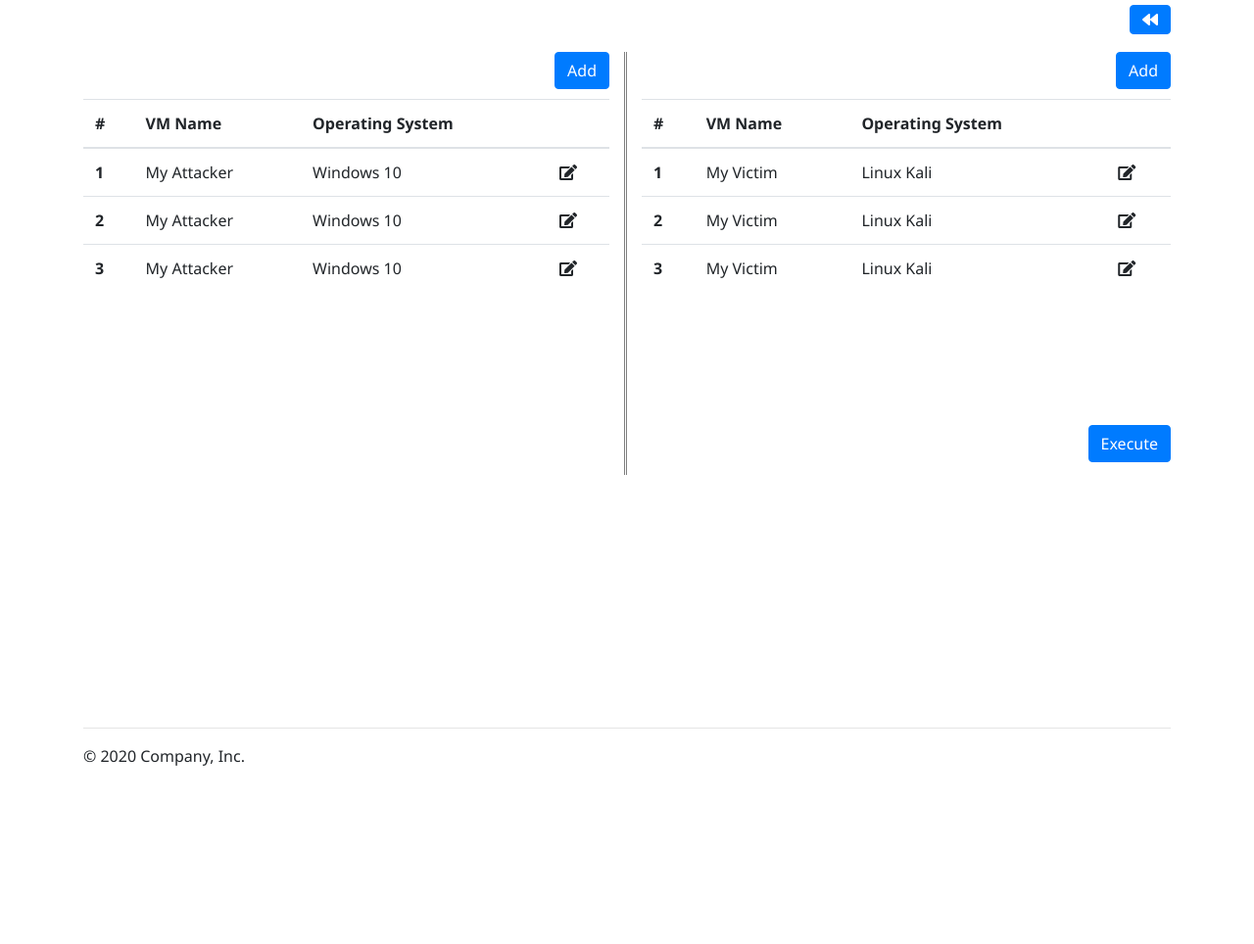
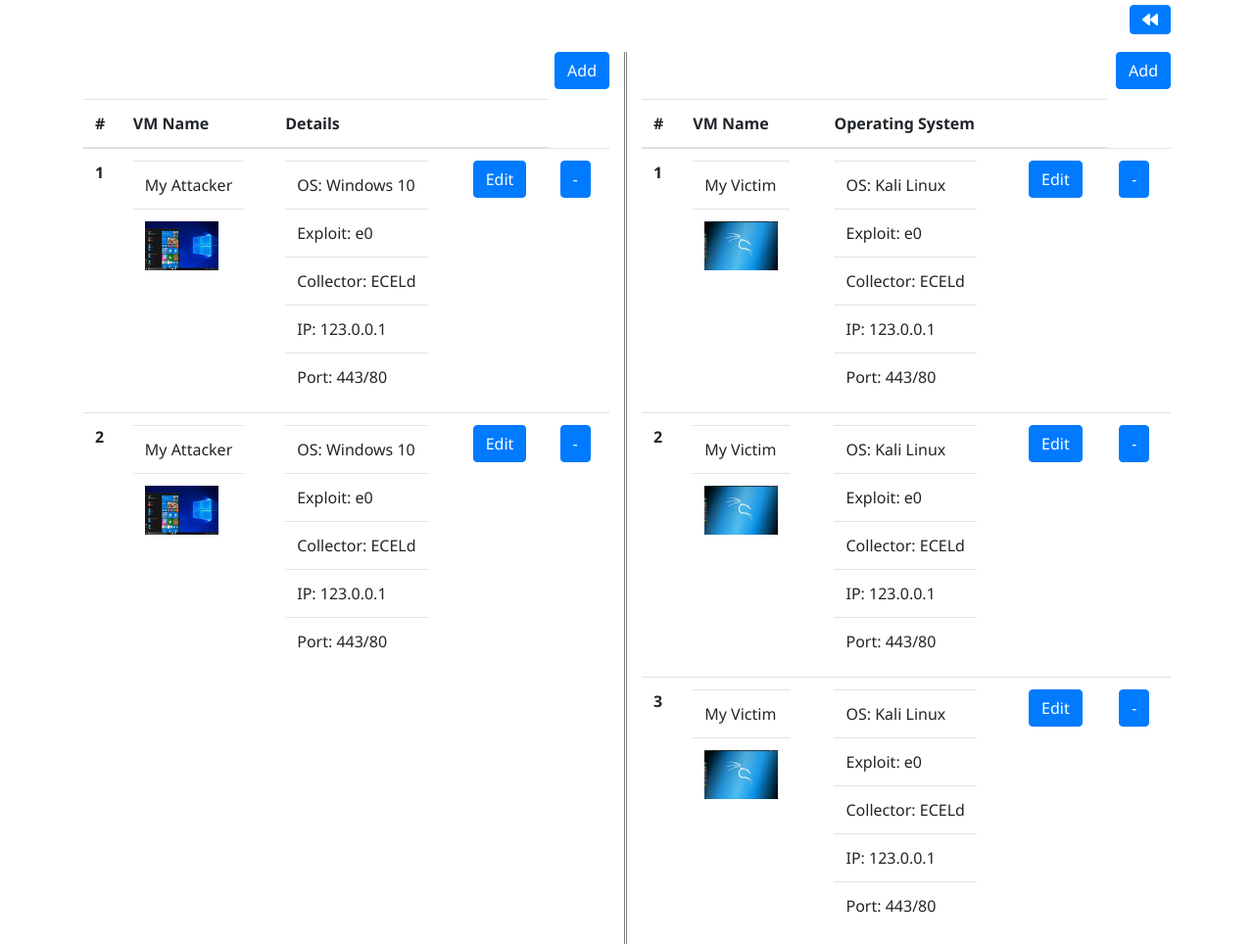
Before and after one commit to Practicum-Team-3/BlackHole-Electron, a plain HTML site: page Screens/Windows/MachineListWindow/machineList.html in a window 1280 px wide. Shown: the top 964 px of the page at 98% size. Before the commit the page ends 800 px from the top, so only its background shows below. Drawn offline with Linux system fonts and the light colour scheme.

Commit message:
Add files via upload

```diff
--- a/Screens/Windows/MachineListWindow/machineList.html
+++ b/Screens/Windows/MachineListWindow/machineList.html
@@ -1,6 +1,9 @@
 <!DOCTYPE html>
 <html>
     <head>
+		<script>
+			window.jQuery = window.$ = require('../../../Electron/node_modules/jquery/dist/jquery')
+		</script>
 		<link rel="stylesheet" href="../CoreComponents/CSS/Bootstrap/bootstrap.css">
 		<link rel="stylesheet" href="../CoreComponents/CSS/Bootstrap/site.css">
 		<script scr="../CoreComponents/CSS/Bootstrap/bootstrap.js"></script>
@@ -8,23 +11,17 @@
 
         <meta charset="UTF-8">
         <title>BlackHole</title>
+		<script src="../CoreComponents/CSS/Bootstrap/bootstrap.min.js"></script>
     </head>
     <body>
 		<div class="container">
 
 			<div class="row">
 				<div class="col-md-12 text-right" style="height:45px; padding-top:5px;">
-					<button type="submit" onClick="window.location='../welcomeWindow/welcomeWindow.html';" class="btn btn-primary fa fa-backward"></button>
+					<button type="submit" onClick="window.location='../newScenarioWindow/newScenario.html';" class="btn btn-primary fa fa-backward"></button>
 				</div>
 			</div>
 
-			<!--form>
-				<div class="form-group">
-					<label for="exampleInputEmail1">Scenario Name</label>
-					<input type="email" class="form-control" id="exampleInputEmail1" aria-describedby="emailHelp" placeholder="Enter scenario name"-->
-					<!--small id="emailHelp" class="form-text text-muted">We'll never share your email with anyone else.</small-->
-				<!--/div>
-			</form-->
 
 			<div class="row" id="content_ns" style="padding-top:8px">
 				<div class="col-md-6" style="border-right:double gray;">
@@ -36,28 +33,59 @@
 						<tr>
 						  <th scope="col">#</th>
 						  <th scope="col">VM Name</th>
-						  <th scope="col">Operating System</th>
+						  <th scope="col">Details</th>
 						  <th scope="col"></th>
 						</tr>
 					  </thead>
 					  <tbody>
-						<tr>
+						<tr id = row1left>
 						  <th scope="row">1</th>
-						  <td>My Attacker</td>
-						  <td>Windows 10</td>
-						  <td><i class="fa fa-edit"></i></td>
+						  <td>
+							  <table>
+								  <tr><td>My Attacker</td></tr>
+								  <td><img src="windows10.jpg" alt="" border=3 height=50 width=75></img></th></tr>
+							  </table>
+						  <td>
+							  <table>
+								  <tr><td>OS: Windows 10</td></tr>
+								  <tr><td>Exploit: e0</td></tr>
+								  <tr><td>Collector: ECELd</td></tr>
+								  <tr><td>IP: 123.0.0.1</td></tr>
+								  <tr><td>Port: 443/80</td></tr>
+							  </table>
+						  </td>
+						  <td><input type="button" value="Edit" onclick = "window.location='../MachineEditWindow/machineEdit.html';"  class="btn btn-primary"/></td>
+							<td><input type="button" value="-" onclick="deleteRow()" class="btn btn-primary"/></td>
+							<script>
+            					function deleteRow() {
+                				document.getElementById("row1left").remove();
+           						 }
+       						 </script>
+
 						</tr>
-						<tr>
+						<tr id = row2left>
 						  <th scope="row">2</th>
-						  <td>My Attacker</td>
-						  <td>Windows 10</td>
-						  <td><i class="fa fa-edit"></i></td>
-						</tr>
-						<tr>
-						  <th scope="row">3</th>
-						   <td>My Attacker</td>
-						  <td>Windows 10</td>
-						  <td><i class="fa fa-edit"></i></td>
+						   <td>
+							  <table>
+								  <tr><td>My Attacker</td></tr>
+								  <td><img src="windows10.jpg" alt="" border=3 height=50 width=75></img></th></tr>
+							  </table>
+						  <td>
+							  <table>
+								  <tr><td>OS: Windows 10</td></tr>
+								  <tr><td>Exploit: e0</td></tr>
+								  <tr><td>Collector: ECELd</td></tr>
+								  <tr><td>IP: 123.0.0.1</td></tr>
+								  <tr><td>Port: 443/80</td></tr>
+							  </table>
+						  </td>
+						  <td><input type="button" value="Edit" onclick = "window.location='../MachineEditWindow/machineEdit.html';"  class="btn btn-primary"/></td>
+							<td><input type="button" value="-" onclick="deleteRow()" class="btn btn-primary"/></td>
+							<script>
+            					function deleteRow() {
+                				document.getElementById("row2left").remove();
+           						 }
+       						 </script>
 						</tr>
 					  </tbody>
 					</table>
@@ -66,7 +94,7 @@
 
 				<div class="col-md-6">
 					<div class="text-right" style="padding-bottom:10px;">
-							<button type="submit" class="btn btn-primary">Add</button>
+						<button type="submit" onClick="window.location='../MachineEditWindow/machineEdit.html';" class="btn btn-primary">Add</button>
 					</div>
 
 					<table class="table">
@@ -79,101 +107,86 @@
 						</tr>
 					  </thead>
 					  <tbody>
-						<tr>
+						<tr id = row1right>
 						  <th scope="row">1</th>
-						  <td>My Victim</td>
-						  <td>Linux Kali</td>
-						  <td><i class="fa fa-edit"></i></td>
+						   <td>
+							  <table>
+								  <tr><td>My Victim</td></tr>
+								  <td><img src="kaliLinux.jpg" alt="" border=3 height=50 width=75></img></th></tr>
+							  </table>
+						  <td>
+							  <table>
+								  <tr><td>OS: Kali Linux</td></tr>
+								  <tr><td>Exploit: e0</td></tr>
+								  <tr><td>Collector: ECELd</td></tr>
+								  <tr><td>IP: 123.0.0.1</td></tr>
+								  <tr><td>Port: 443/80</td></tr>
+							  </table>
+						  </td>
+						  <td><input type="button" value="Edit" onclick = "window.location='../MachineEditWindow/machineEdit.html';"  class="btn btn-primary"/></td>
+							<td><input type="button" value="-" onclick="deleteRow()" class="btn btn-primary"/></td>
+							<script>
+            					function deleteRow() {
+                				document.getElementById("row1right").remove();
+           						 }
+       						 </script>
 						</tr>
-						<tr>
+						<tr id = row2right>
 						  <th scope="row">2</th>
-						   <td>My Victim</td>
-						  <td>Linux Kali</td>
-						  <td><i class="fa fa-edit"></i></td>
+						    <td>
+							  <table>
+								  <tr><td>My Victim</td></tr>
+								  <td><img src="kaliLinux.jpg" alt="" border=3 height=50 width=75></img></th></tr>
+							  </table>
+						  <td>
+							  <table>
+								  <tr><td>OS: Kali Linux</td></tr>
+								  <tr><td>Exploit: e0</td></tr>
+								  <tr><td>Collector: ECELd</td></tr>
+								  <tr><td>IP: 123.0.0.1</td></tr>
+								  <tr><td>Port: 443/80</td></tr>
+							  </table>
+						  </td>
+						  <td><input type="button" value="Edit" onclick = "window.location='../MachineEditWindow/machineEdit.html';"  class="btn btn-primary"/></td>
+							<td><input type="button" value="-" onclick="deleteRow()" class="btn btn-primary"/></td>
+							<script>
+            					function deleteRow() {
+                				document.getElementById("row2right").remove();
+           						 }
+       						 </script>
 						</tr>
-						<tr>
+						<tr id = row3right>
 						  <th scope="row">3</th>
-						   <td>My Victim</td>
-						  <td>Linux Kali</td>
-						  <td><i class="fa fa-edit"></i></td>
+						    <td>
+							  <table>
+								  <tr><td>My Victim</td></tr>
+								  <td><img src="kaliLinux.jpg" alt="" border=3 height=50 width=75></img></th></tr>
+							  </table>
+						  <td>
+							  <table>
+								  <tr><td>OS: Kali Linux</td></tr>
+								  <tr><td>Exploit: e0</td></tr>
+								  <tr><td>Collector: ECELd</td></tr>
+								  <tr><td>IP: 123.0.0.1</td></tr>
+								  <tr><td>Port: 443/80</td></tr>
+							  </table>
+						  </td>
+						  <td><input type="button" value="Edit" onclick = "window.location='../MachineEditWindow/machineEdit.html';"  class="btn btn-primary"/></td>
+							<td><input type="button" value="-" onclick="deleteRow()" class="btn btn-primary"/></td>
+							<script>
+            					function deleteRow() {
+                				document.getElementById("row3right").remove();
+           						 }
+       						 </script>
 						</tr>
 					  </tbody>
 					</table>
 					<br/><br/><br/><br/><br/>
 					<div class="text-right">
-						<button type="submit" class="btn btn-primary">Execute</button>
+						<button type="submit" onClick="window.location='../NetworkWindow/networkWindow.html'" class="btn btn-primary">Execute</button>
 					</div>
-					<!--div class="list-group">
-					  <a href="#" class="list-group-item list-group-item-action flex-column align-items-start active">
-						<div class="d-flex w-100 justify-content-between">
-						  <h5 class="mb-1">Kali Linux VM</h5>
-						  <small>Running</small>
-						</div>
-						<p class="mb-1">Virtual Machine with malware exposed.</p>
-						<small>Operation System: Kali - Memory: 4gb - Space: 40gb - IP: 127.0.0.1 - Port: 443</small>
-					  </a>
-					 <a href="#" class="list-group-item list-group-item-action flex-column align-items-start">
-						<div class="d-flex w-100 justify-content-between">
-						  <h5 class="mb-1">Windows 10</h5>
-						  <small>Running</small>
-						</div>
-						<p class="mb-1">Virtual Machine with malware exposed.</p>
-						<small>Operation System: Kali - Memory: 4gb - Space: 40gb - IP: 127.0.0.1 - Port: 443</small>
-					  </a>
-					 <a href="#" class="list-group-item list-group-item-action flex-column align-items-start">
-						<div class="d-flex w-100 justify-content-between">
-						  <h5 class="mb-1">Windows Server 2008</h5>
-						  <small>off</small>
-						</div>
-						<p class="mb-1">Virtual Machine with malware exposed.</p>
-						<small>Operation System: Kali - Memory: 4gb - Space: 40gb - IP: 127.0.0.1 - Port: 443</small>
-					  </a>
-					  <a href="#" class="list-group-item list-group-item-action flex-column align-items-start">
-						<div class="d-flex w-100 justify-content-between">
-						  <h5 class="mb-1">List group item heading</h5>
-						  <small class="text-muted">3 days ago</small>
-						</div>
-						<p class="mb-1">Donec id elit non mi porta gravida at eget metus. Maecenas sed diam eget risus varius blandit.</p>
-						<small class="text-muted">Donec id elit non mi porta.</small>
-					  </a>
-					  <a href="#" class="list-group-item list-group-item-action flex-column align-items-start">
-						<div class="d-flex w-100 justify-content-between">
-						  <h5 class="mb-1">List group item heading</h5>
-						  <small class="text-muted">3 days ago</small>
-						</div>
-						<p class="mb-1">Donec id elit non mi porta gravida at eget metus. Maecenas sed diam eget risus varius blandit.</p>
-						<small class="text-muted">Donec id elit non mi porta.</small>
-					  </a>
-					  <a href="#" class="list-group-item list-group-item-action flex-column align-items-start">
-						<div class="d-flex w-100 justify-content-between">
-						  <h5 class="mb-1">List group item heading</h5>
-						  <small class="text-muted">3 days ago</small>
-						</div>
-						<p class="mb-1">Donec id elit non mi porta gravida at eget metus. Maecenas sed diam eget risus varius blandit.</p>
-						<small class="text-muted">Donec id elit non mi porta.</small>
-					  </a>
-					  				<div class="text-right" style="padding-top:10px; padding-bottom:10px;">
-					<button type="button" class="btn btn-secondary btn-sm fa fa-trash">Remove</button>
-					<button type="button" class="btn btn-primary btn-sm fa fa-edit">Edit</button>
-
-
-<br/><br/><br/><br/><br/><br/><br/>
-					<div class="text-right">
-						<button type="submit" class="btn btn-primary">Add</button>
-					</div>
-
-
-				</div>
-					  <button type="submit" class="btn btn-primary">Submit</button>
-					</div-->
 				</div>
 			</div>
-
-
-			<footer class="footer fixed-bottom container">
-					<hr>
-					<p>&copy; 2020 Company, Inc.</p>
-			</footer>
 		</div>
     </body>
 </html>
```
Also changed, not shown: Screens/Windows/MachineListWindow/kaliLinux.jpg (added), Screens/Windows/MachineListWindow/windows10.jpg (added).
